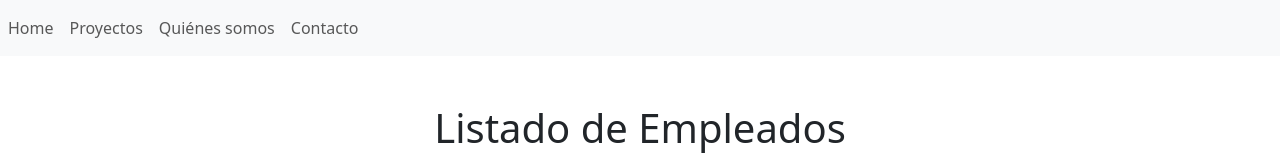
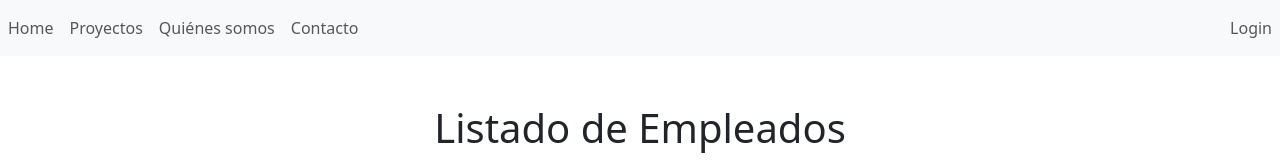
Before and after one commit to ESCUDERO-ext/Angular_App-Empleados, an Angular app: page / in a window 1280 px wide. Shown: the top 160 px of the page. Built offline with nearby package versions, Linux system fonts and the light colour scheme; no server answers.

Commit message:
Ejercicio Login VI

```diff
--- a/src/app/app.component.html
+++ b/src/app/app.component.html
@@ -19,6 +19,16 @@
     </li>
   </ul>
 
+  <!-- Alinear al final Login y Logout -->
+  <ul class="navbar-nav ms-auto">
+    <li class="nav-item">
+      <a class="nav-link" *ngIf="!estaLogueado()" routerLink="/login">Login</a>
+    </li>
+    <li class="nav-item">
+      <a class="nav-link" *ngIf="estaLogueado()" (click)="logout()" style="cursor: pointer;">Logout</a>
+    </li>
+  </ul>
+
 </nav>
 
 <router-outlet></router-outlet>
--- a/src/app/app.component.ts
+++ b/src/app/app.component.ts
@@ -1,6 +1,7 @@
 import { Component, OnInit } from '@angular/core';
 
 import firebase from 'firebase/compat/app';
+import { LoginService } from './login/login.service';
 
 @Component({
   selector: 'app-root',
@@ -11,7 +12,7 @@ import firebase from 'firebase/compat/app';
 export class AppComponent implements OnInit{
   titulo = 'Listado de Empleados';
 
-  constructor(){}
+  constructor(private loginService:LoginService){}
 
   ngOnInit(): void {
 
@@ -24,4 +25,12 @@ export class AppComponent implements OnInit{
 
   }
 
+  estaLogueado(){
+    return this.loginService.estaLogueado();
+  }
+
+  logout(){
+    this.loginService.logout();
+  }
+
 }
--- a/src/app/login/login.service.ts
+++ b/src/app/login/login.service.ts
@@ -38,4 +38,17 @@ export class LoginService {
         return this.token;
     }
 
+    estaLogueado(){
+        console.log(this.token);
+        return this.token;
+    }
+
+    logout(){
+        firebase.auth().signOut().then(()=>{
+            this.token="";
+            this.router.navigate(['/']);
+        });
+    }
+
+
 }
```
Lines whose indentation alone changed are shown as unchanged.
